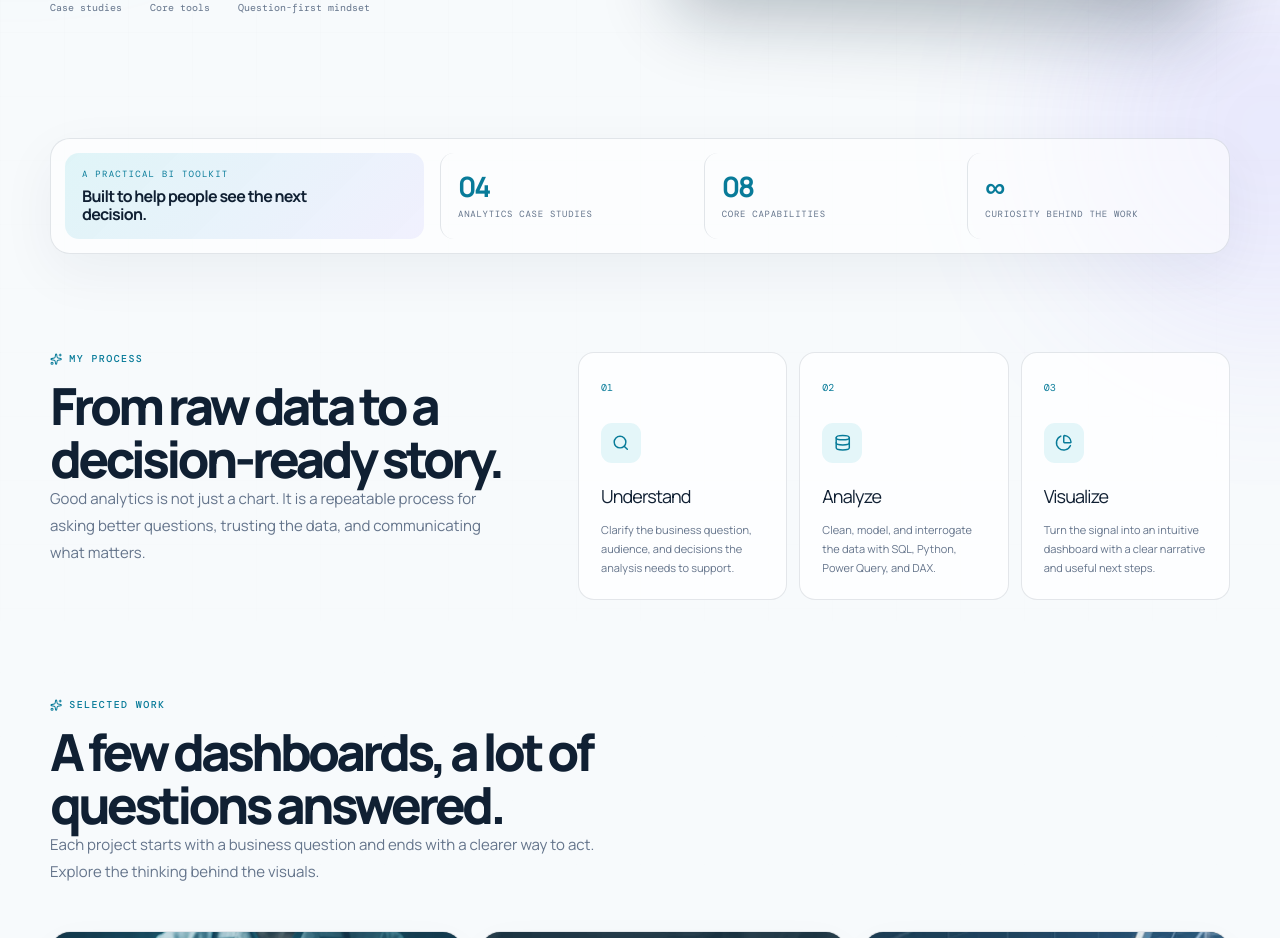
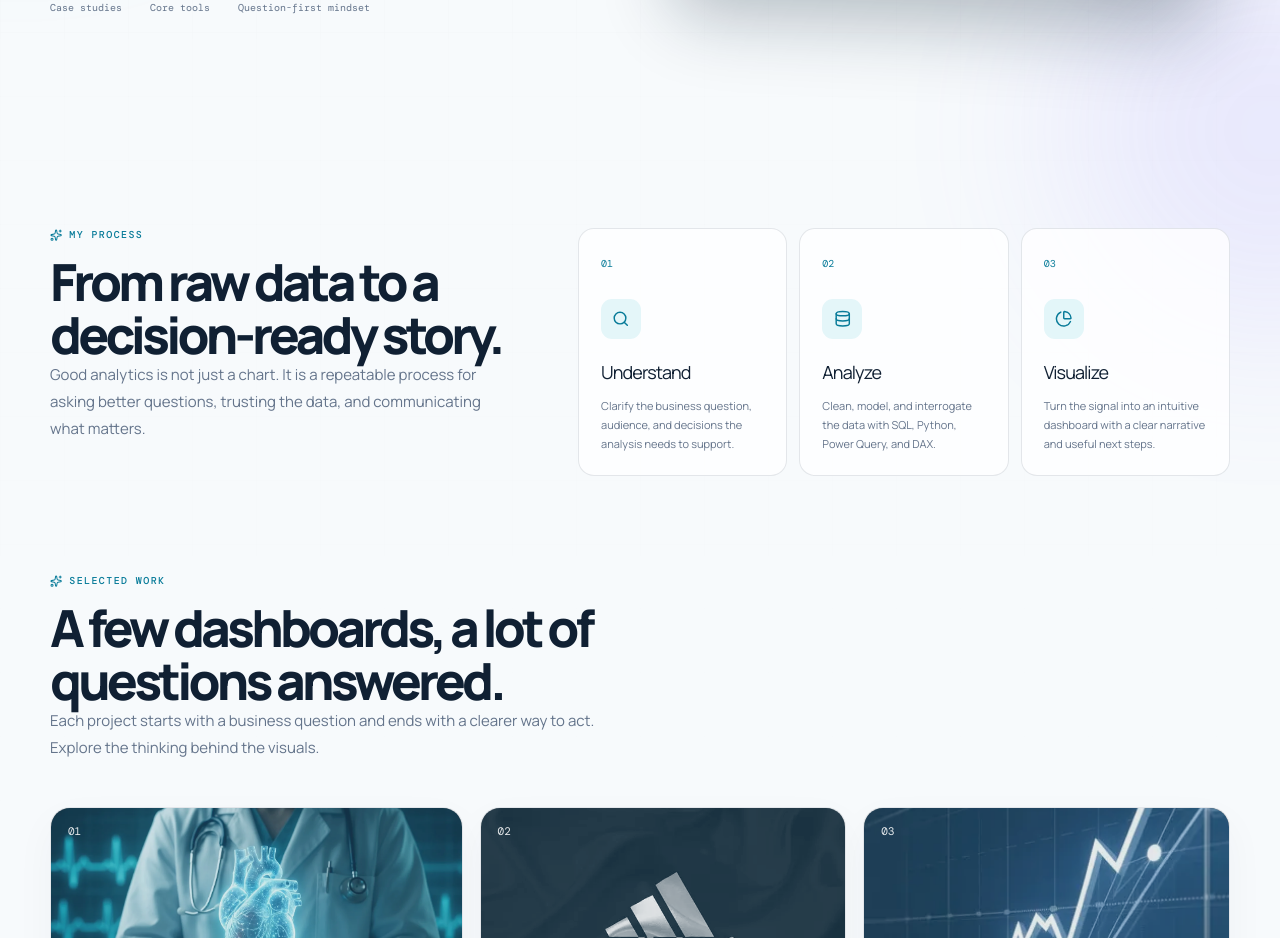
Before and after one commit to YousefYousry/Yousef_Protoflio, a React (Vite) app: page / in a window 1280 px wide. Shown: the part 800-1738 px from the top of the page. Built offline with nearby package versions, Linux system fonts and the light colour scheme.

Commit message:
Simplify portfolio and remove project repository links

```diff
--- a/src/App.css
+++ b/src/App.css
@@ -162,14 +162,6 @@ button:focus-visible, a:focus-visible { outline: 3px solid rgba(18, 184, 200, 0.
 
 
 /* Second-pass portfolio polish */
-.proof-strip { display: grid; grid-template-columns: 1.45fr repeat(3, 1fr); gap: 16px; align-items: stretch; margin-top: 8px; padding: 14px; border: 1px solid var(--line); border-radius: 20px; background: color-mix(in srgb, var(--surface) 76%, transparent); box-shadow: 0 18px 55px rgba(15,42,65,.055); }
-.proof-intro, .proof-stat { min-height: 86px; display: flex; flex-direction: column; justify-content: center; padding: 14px 17px; border-radius: 14px; }
-.proof-intro { background: linear-gradient(135deg, rgba(18,184,200,.12), rgba(109,93,252,.08)); }
-.proof-kicker { color: var(--cyan-deep); font: 9px 'DM Mono', monospace; text-transform: uppercase; letter-spacing: .14em; }
-.proof-intro strong { max-width: 250px; margin-top: 8px; font-size: 16px; line-height: 1.12; letter-spacing: -.045em; }
-.proof-stat { border-left: 1px solid var(--line); }
-.proof-stat strong { color: var(--cyan-deep); font-size: 28px; line-height: 1; letter-spacing: -.08em; }
-.proof-stat span { margin-top: 8px; color: var(--muted-ink); font: 9px 'DM Mono', monospace; line-height: 1.4; text-transform: uppercase; letter-spacing: .08em; }
 .project-result { display: inline-flex; align-items: center; gap: 4px; }
 .project-result svg { color: #0d9d88; }
 .project-card:focus-visible { border-color: var(--cyan); box-shadow: 0 0 0 4px rgba(18,184,200,.14), var(--shadow); }
@@ -182,8 +174,7 @@ button:focus-visible, a:focus-visible { outline: 3px solid rgba(18, 184, 200, 0.
 .about-highlights small { color: var(--muted-ink); font-size: 9px; line-height: 1.45; }
 .button-primary:active, .button-secondary:active, .nav-link:active, .theme-toggle:active, .menu-toggle:active { transform: scale(.97); }
 .nav-link, .theme-toggle, .menu-toggle, .button-primary, .button-secondary { transition-timing-function: cubic-bezier(.23, 1, .32, 1); }
-@media (max-width: 980px) { .proof-strip { grid-template-columns: 1.4fr repeat(3, 1fr); } }
-@media (max-width: 700px) { .proof-strip { grid-template-columns: 1fr 1fr; gap: 8px; margin-top: 4px; padding: 9px; }.proof-intro { grid-column: 1 / -1; min-height: 78px; }.proof-stat { min-height: 76px; border-left: 0; border-top: 1px solid var(--line); padding: 12px; }.proof-stat strong { font-size: 24px; }.proof-stat span { font-size: 8px; }.about-highlights { grid-template-columns: 1fr; }.about-highlights > div { display: grid; grid-template-columns: 27px 1fr; column-gap: 8px; }.about-highlights span { grid-row: span 2; }.about-highlights small { grid-column: 2; } }
+@media (max-width: 700px) { .about-highlights { grid-template-columns: 1fr; }.about-highlights > div { display: grid; grid-template-columns: 27px 1fr; column-gap: 8px; }.about-highlights span { grid-row: span 2; }.about-highlights small { grid-column: 2; } }
 
 
 /* Project detail case-study system */
@@ -191,7 +182,7 @@ button:focus-visible, a:focus-visible { outline: 3px solid rgba(18, 184, 200, 0.
 .detail-topbar { display: flex; align-items: center; justify-content: space-between; gap: 20px; margin-bottom: 54px; }
 .detail-back-button { padding: 10px 13px; color: var(--muted-ink); font-size: 10px; font-weight: 800; letter-spacing: .12em; text-transform: uppercase; }
 .detail-back-button:hover { color: var(--cyan-deep); background: color-mix(in srgb, var(--surface-solid) 80%, transparent); }
-.detail-index, .detail-label-row, .detail-card-number, .detail-gallery-tab, .detail-image-caption, .detail-meta-row, .detail-tech-list, .detail-repository-panel > div > span, .detail-next-project small { font: 9px 'DM Mono', monospace; text-transform: uppercase; letter-spacing: .12em; }
+.detail-index, .detail-label-row, .detail-card-number, .detail-gallery-tab, .detail-image-caption, .detail-meta-row, .detail-tech-list, .detail-next-project small { font: 9px 'DM Mono', monospace; text-transform: uppercase; letter-spacing: .12em; }
 .detail-index { color: var(--muted-ink); }
 .detail-hero { display: grid; grid-template-columns: minmax(0, .84fr) minmax(0, 1.16fr); gap: 72px; align-items: end; }
 .detail-hero-copy { padding-bottom: 8px; }
@@ -249,15 +240,6 @@ button:focus-visible, a:focus-visible { outline: 3px solid rgba(18, 184, 200, 0.
 .detail-insight { display: grid; grid-template-columns: 29px 1fr; gap: 12px; padding: 16px 0; border-top: 1px solid var(--line); }
 .detail-insight > span { color: var(--detail-accent, var(--cyan-deep)); font: 10px 'DM Mono', monospace; }
 .detail-insight p { margin: 0; color: var(--ink); font-size: 11px; line-height: 1.55; }
-.detail-repository-panel { display: flex; align-items: center; gap: 13px; padding: 20px; border: 1px solid color-mix(in srgb, var(--detail-accent, var(--cyan)) 28%, transparent); border-radius: 18px; background: linear-gradient(120deg, color-mix(in srgb, var(--detail-accent, var(--cyan)) 13%, var(--surface)), var(--surface)); }
-.detail-repository-icon { width: 39px; height: 39px; display: grid; place-items: center; flex: 0 0 auto; color: var(--ink); border: 1px solid var(--line); border-radius: 11px; background: var(--surface-solid); }
-.detail-repository-icon svg { width: 18px; height: 18px; }
-.detail-repository-panel > div:nth-child(2) { display: flex; flex-direction: column; gap: 5px; min-width: 0; }
-.detail-repository-panel > div > span { color: var(--muted-ink); }
-.detail-repository-panel > div > strong { font-size: 11px; letter-spacing: -.02em; }
-.detail-repository-link { display: inline-flex; align-items: center; gap: 5px; margin-left: auto; color: var(--detail-accent, var(--cyan-deep)); font-size: 10px; font-weight: 800; text-decoration: none; white-space: nowrap; }
-.detail-repository-link svg { width: 14px; height: 14px; transition: transform .2s ease; }
-.detail-repository-link:hover svg { transform: translateX(3px); }
 .detail-next-project { display: flex; align-items: center; justify-content: space-between; gap: 20px; margin-top: 82px; padding: 25px 0 0; border-top: 1px solid var(--line); }
 .detail-next-project > div { display: flex; flex-direction: column; gap: 8px; }
 .detail-next-project .detail-label-row { color: var(--detail-accent, var(--cyan-deep)); }
@@ -267,7 +249,7 @@ button:focus-visible, a:focus-visible { outline: 3px solid rgba(18, 184, 200, 0.
 .detail-next-project > button:hover { transform: translateX(5px); }
 .detail-next-project > button svg { width: 20px; height: 20px; }
 .detail-theme-cyan { --detail-accent: #087b99; }.detail-theme-violet { --detail-accent: #6d5dfc; }.detail-theme-orange { --detail-accent: #dc6b20; }.detail-theme-emerald { --detail-accent: #0d9488; }
-@media (max-width: 980px) { .detail-hero { grid-template-columns: 1fr; gap: 37px; }.detail-hero-copy { max-width: 700px; }.detail-story-grid { grid-template-columns: 1fr; }.detail-side-column { position: static; grid-template-columns: 1fr 1fr; align-items: start; }.detail-repository-panel { grid-column: 1 / -1; } }
-@media (max-width: 700px) { .detail-page { width: min(100% - 32px, 600px); padding-top: 24px; padding-bottom: 68px; }.detail-topbar { align-items: flex-start; margin-bottom: 38px; }.detail-index { display: none; }.detail-back-button { padding-left: 0; }.detail-badge { margin-top: 24px; }.detail-hero h1 { font-size: clamp(2.8rem, 14vw, 4.7rem); }.detail-subtitle { font-size: 13px; }.detail-meta-row { gap: 14px 20px; }.detail-hero-visual { margin: 0 -1px; }.detail-image-frame { border-radius: 18px; }.detail-stats { grid-template-columns: 1fr 1fr; gap: 8px; }.detail-stat { min-height: 101px; padding: 15px; }.detail-stat-icon { margin-bottom: 12px; }.detail-stat strong { font-size: 21px; }.detail-stat span { font-size: 8px; }.detail-story-grid { margin-top: 52px; }.detail-panel { padding: 22px; border-radius: 17px; }.detail-overview-panel p, .detail-objective-panel p { font-size: 12px; }.detail-narrative-grid, .detail-visual-grid, .detail-side-column { grid-template-columns: 1fr; }.detail-narrative-card { min-height: auto; }.detail-section-heading { display: block; }.detail-section-heading p { margin-top: 9px; text-align: left; }.detail-repository-panel { grid-column: auto; align-items: flex-start; flex-wrap: wrap; }.detail-repository-link { flex-basis: 100%; margin: 7px 0 0 52px; }.detail-next-project { margin-top: 58px; }.detail-next-project strong { max-width: 260px; }.detail-next-project > button { width: 46px; height: 46px; }
+@media (max-width: 980px) { .detail-hero { grid-template-columns: 1fr; gap: 37px; }.detail-hero-copy { max-width: 700px; }.detail-story-grid { grid-template-columns: 1fr; }.detail-side-column { position: static; grid-template-columns: 1fr 1fr; align-items: start; } }
+@media (max-width: 700px) { .detail-page { width: min(100% - 32px, 600px); padding-top: 24px; padding-bottom: 68px; }.detail-topbar { align-items: flex-start; margin-bottom: 38px; }.detail-index { display: none; }.detail-back-button { padding-left: 0; }.detail-badge { margin-top: 24px; }.detail-hero h1 { font-size: clamp(2.8rem, 14vw, 4.7rem); }.detail-subtitle { font-size: 13px; }.detail-meta-row { gap: 14px 20px; }.detail-hero-visual { margin: 0 -1px; }.detail-image-frame { border-radius: 18px; }.detail-stats { grid-template-columns: 1fr 1fr; gap: 8px; }.detail-stat { min-height: 101px; padding: 15px; }.detail-stat-icon { margin-bottom: 12px; }.detail-stat strong { font-size: 21px; }.detail-stat span { font-size: 8px; }.detail-story-grid { margin-top: 52px; }.detail-panel { padding: 22px; border-radius: 17px; }.detail-overview-panel p, .detail-objective-panel p { font-size: 12px; }.detail-narrative-grid, .detail-visual-grid, .detail-side-column { grid-template-columns: 1fr; }.detail-narrative-card { min-height: auto; }.detail-section-heading { display: block; }.detail-section-heading p { margin-top: 9px; text-align: left; }.detail-next-project { margin-top: 58px; }.detail-next-project strong { max-width: 260px; }.detail-next-project > button { width: 46px; height: 46px; }
 }
-@media (prefers-reduced-motion: reduce) { .detail-visual-card, .detail-next-project > button, .detail-repository-link svg { transition: none; } .detail-visual-card:hover, .detail-next-project > button:hover { transform: none; } }
+@media (prefers-reduced-motion: reduce) { .detail-visual-card, .detail-next-project > button { transition: none; } .detail-visual-card:hover, .detail-next-project > button:hover { transform: none; } }
--- a/src/App.tsx
+++ b/src/App.tsx
@@ -222,13 +222,6 @@ function App() {
         </div>
       </section>
 
-      <section className="container-wide proof-strip" aria-label="Portfolio snapshot">
-        <div className="proof-intro"><span className="proof-kicker">A practical BI toolkit</span><strong>Built to help people see the next decision.</strong></div>
-        <div className="proof-stat"><strong>04</strong><span>Analytics case studies</span></div>
-        <div className="proof-stat"><strong>08</strong><span>Core capabilities</span></div>
-        <div className="proof-stat"><strong>∞</strong><span>Curiosity behind the work</span></div>
-      </section>
-
       <section className="container-wide section-block process-section">
         <div className="process-intro"><SectionHeading eyebrow="My process" title="From raw data to a decision-ready story." copy="Good analytics is not just a chart. It is a repeatable process for asking better questions, trusting the data, and communicating what matters." /></div>
         <div className="process-grid">
--- a/src/components/PROJECTADIDAS.tsx
+++ b/src/components/PROJECTADIDAS.tsx
@@ -36,7 +36,5 @@ export default function ProjectAdidas(props: Props) {
       'Monthly seasonality shapes how revenue is distributed across the reporting period.',
     ]}
     tech={['Tableau Desktop', 'Tableau Prep', 'LOD expressions', 'Calculated fields', 'Data storytelling']}
-    repositoryUrl="https://github.com/YousefYousry/Adidas-US-Sales-Dashboard"
-    repositoryLabel="Tableau workbook & analysis"
   />;
 }
--- a/src/components/ProjectHealthcare.tsx
+++ b/src/components/ProjectHealthcare.tsx
@@ -41,7 +41,5 @@ export default function ProjectHealthcare(props: Props) {
       'Average length of stay is close to 18 days, creating a useful planning signal for capacity.',
     ]}
     tech={['Power BI', 'DAX', 'Power Query', 'Data modeling', 'Healthcare BI']}
-    repositoryUrl="https://github.com/YousefYousry/Healthcare-Clinical-Revenue-Analytics-Dashboard"
-    repositoryLabel="Full source & DAX logic"
   />;
 }
--- a/src/components/ProjectLookerStudio.tsx
+++ b/src/components/ProjectLookerStudio.tsx
@@ -36,7 +36,5 @@ export default function ProjectLookerStudio(props: Props) {
       'The Night’s Watch recorded the highest total character deaths.',
     ]}
     tech={['Looker Studio', 'Data blending', 'Calculated fields', 'Interactive filters', 'Visual storytelling']}
-    repositoryUrl="https://github.com/YousefYousry/Game-Of-Thrones-Dashboard"
-    repositoryLabel="Dashboard logic & exploration"
   />;
 }
--- a/src/components/ProjectSupermarket.tsx
+++ b/src/components/ProjectSupermarket.tsx
@@ -36,7 +36,5 @@ export default function ProjectSupermarket(props: Props) {
       'Medium-sized deals are a consistent driver of cash flow across the portfolio.',
     ]}
     tech={['Power BI', 'DAX', 'Power Query', 'Data modeling', 'Star schema']}
-    repositoryUrl="https://github.com/YousefYousry/Sales-Dashboard"
-    repositoryLabel="Dataset & Power BI file"
   />;
 }
```
Also changed, not shown: src/components/ProjectDetailLayout.tsx (+1 -6 lines).
